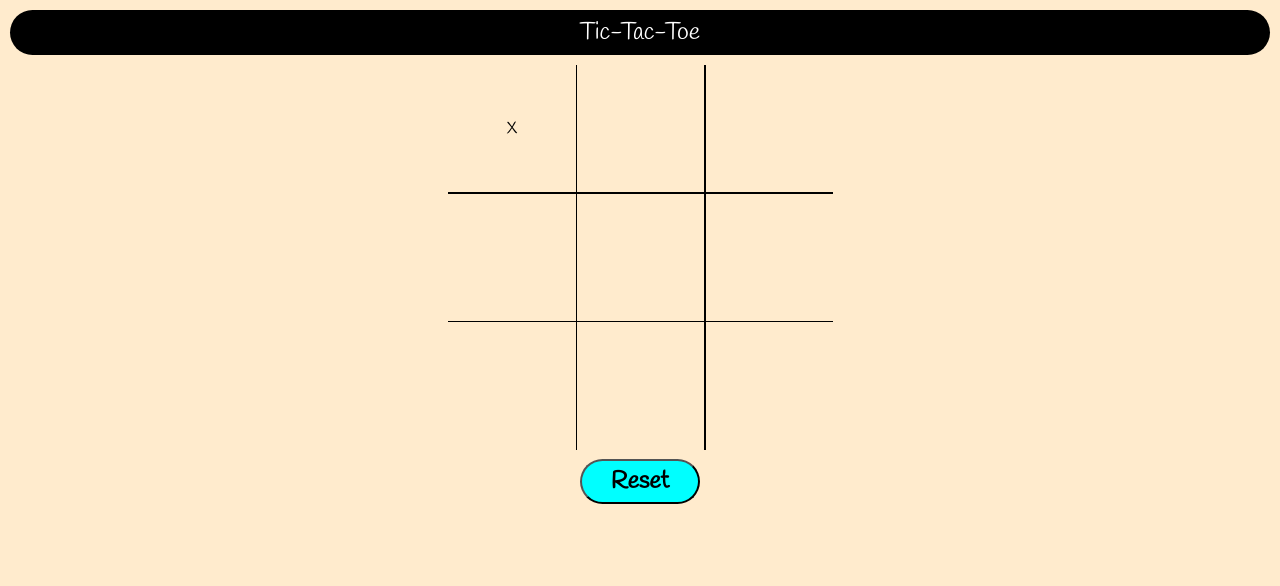
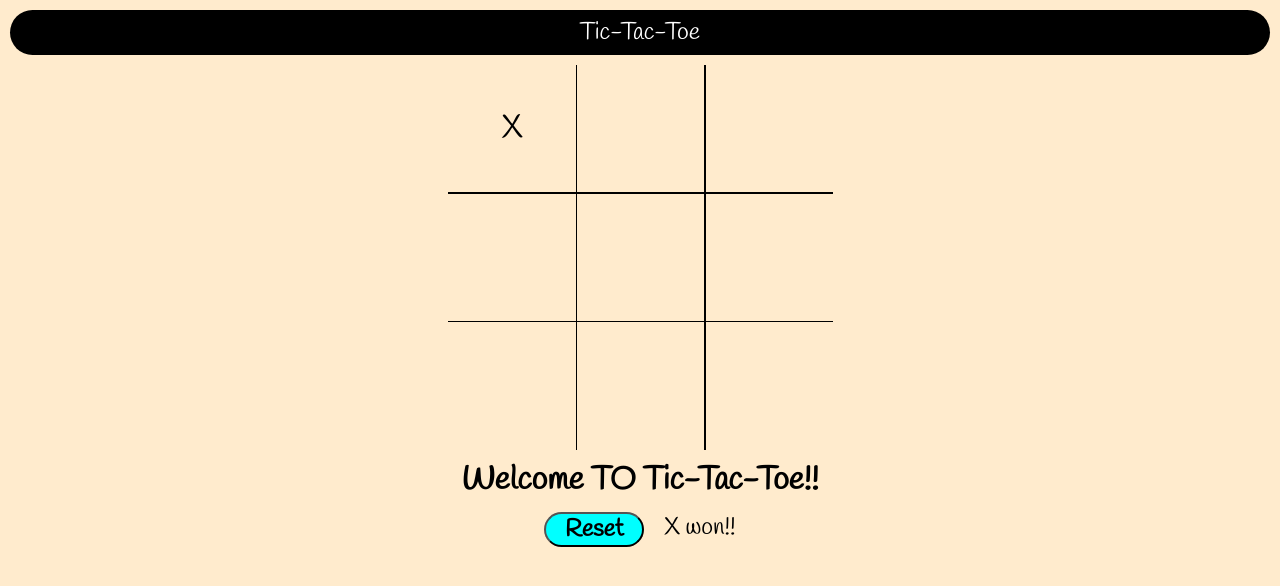
Before and after one commit to aditya4737/Tic-Tac-Toe, a plain HTML site: page index.html in a window 1280 px wide. Both pictures are taken after a click on the element 512 px from the left and 129 px from the top of the page. Drawn offline with Linux system fonts and the light colour scheme.

Commit message:
Add files via upload

```diff
--- a/index.html
+++ b/index.html
@@ -25,11 +25,15 @@
              <div class="box bb-0 br-0 9"><span class="boxtext"></span></div>
         </div>
     </div>
+    <div class="heading">
+        <h1>Welcome TO Tic-Tac-Toe!!</h1>
+    </div>
     <div class="game-info">
         <button id="reset-btn" onClick="window.location.reload();">Reset</button>
+        <span class="info ml-20">X won!!</span>
     </div>
     <div class="game-score">
-        <!-- <b>Turn = X</b> -->
+        <h2></h2>
     </div>
     <script src="script.js"></script>
 </body>
--- a/script.js
+++ b/script.js
@@ -1,11 +1,17 @@
+let ClickAudio = new Audio("click.wav");
+let winnerAudio = new Audio("success-1-6297.mp3");
 let ClickCount=1;
+
+
 for (var i = 0; i < 9; i++) {
     document.querySelectorAll(".box")[i].addEventListener("click", function () {
         if(ClickCount%2!==0){
             this.querySelector(".boxtext").innerHTML = "X";
+            ClickAudio.play();
         }
         else{
             this.querySelector(".boxtext").innerHTML = "O";
+            ClickAudio.play();
         }
         ClickCount++;
     });
--- a/style.css
+++ b/style.css
@@ -27,7 +27,6 @@ nav ul{
     justify-content: center;
     border-radius: 20px;
     margin: 10px 10px 10px 10px;
-    min-width: 80%;
 }
 .box{
     display: flex;
@@ -36,8 +35,12 @@ nav ul{
     border: 1px solid black;
     align-items: center;
     justify-content: center;
-    font-size: 9vm;
+
     cursor: pointer;
+}
+.boxtext{
+    width: 100%;
+    font-size: 200%;
 }
 .box:hover{
     background-color: rgb(255, 230, 193);
@@ -55,9 +58,20 @@ nav ul{
     border-radius: 20px;
     margin: 10px 10px 10px 10px;
 }
+.info{
+    font-size: 150%;
+}
+.ml-20{
+    margin-left: 20px;
+}
+.heading{
+    display: flex;
+    justify-content: center;
+    align-items: center;
+}
 #reset-btn{
-    width: 120px;
-    height: 45px;
+    width: 100px;
+    height: 35px;
     background-color: aqua;
     font-weight: bolder;
     font-size: 24px;
```
Also changed, not shown: 2 other files.
